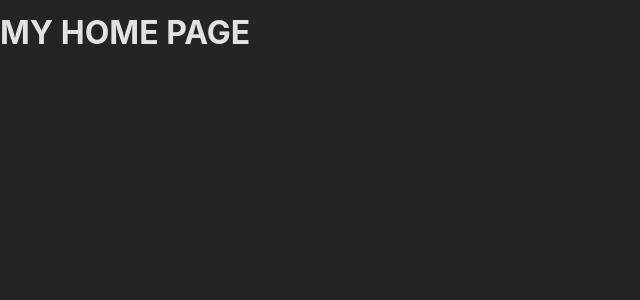
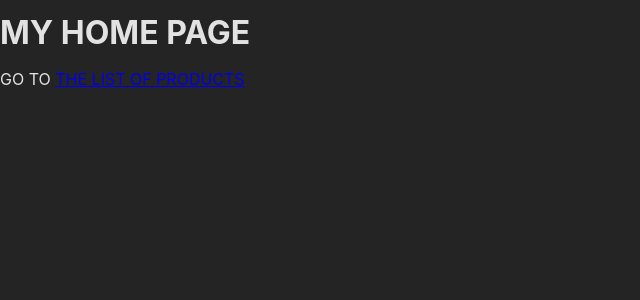
Before and after one commit to Rbravolibtech/ReactRouter-21, a React (Create React App) app: page / in a window 1280 px wide. Shown: the top 300 px of the page, without its empty margins (0-640 px from the left). Built offline with nearby package versions, Linux system fonts and the light colour scheme.

Commit message:
added a link to products page

```diff
--- a/src/pages/Home.js
+++ b/src/pages/Home.js
@@ -1,5 +1,14 @@
+import { Link } from "react-router-dom";
+
 function HomePage() {
-	return <h1>MY HOME PAGE</h1>;
+	return (
+		<>
+			<h1>MY HOME PAGE</h1>
+			<p>
+				GO TO <Link to="/products">THE LIST OF PRODUCTS </Link>
+			</p>
+		</>
+	);
 }
 
 export default HomePage;
```
